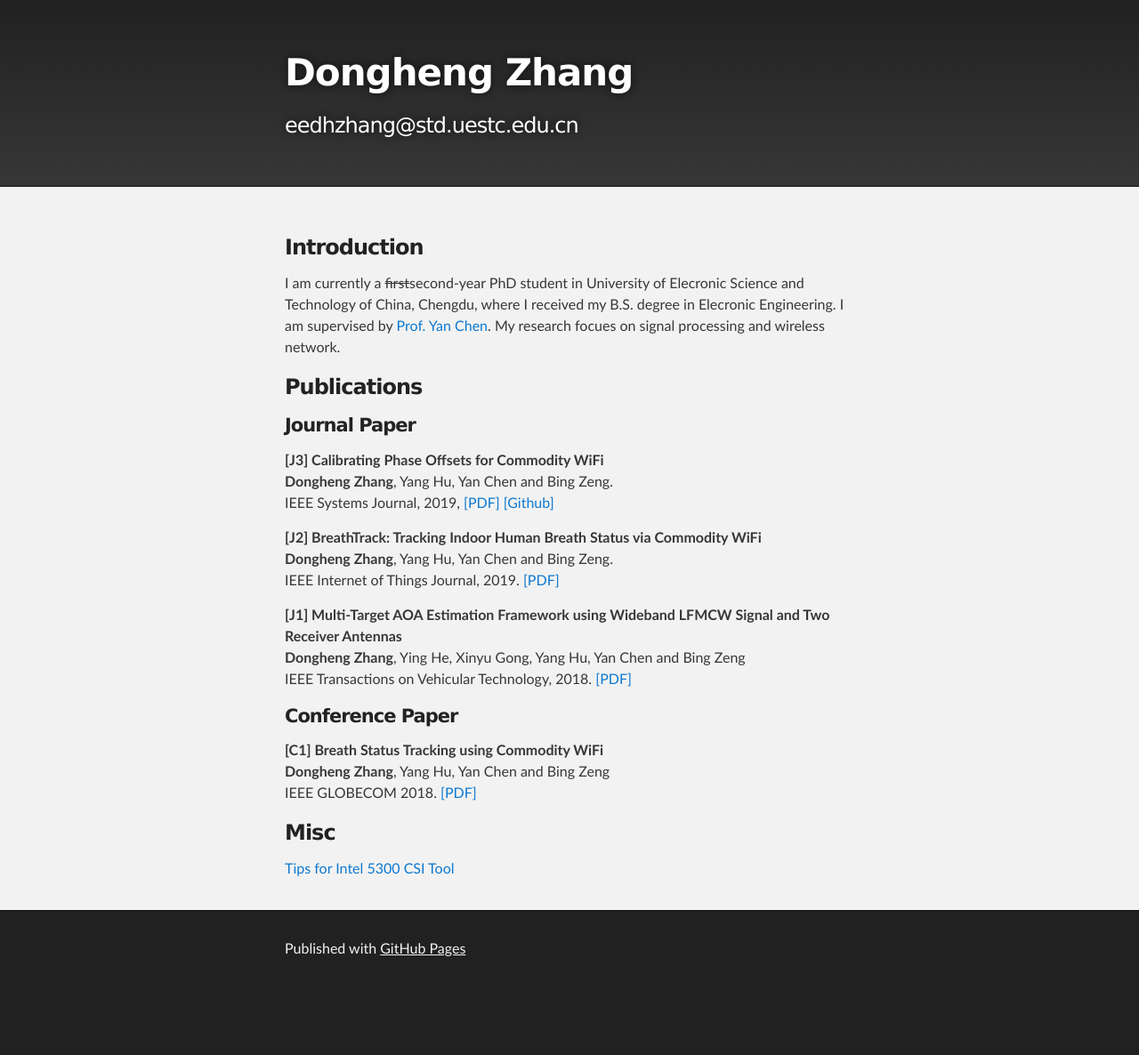
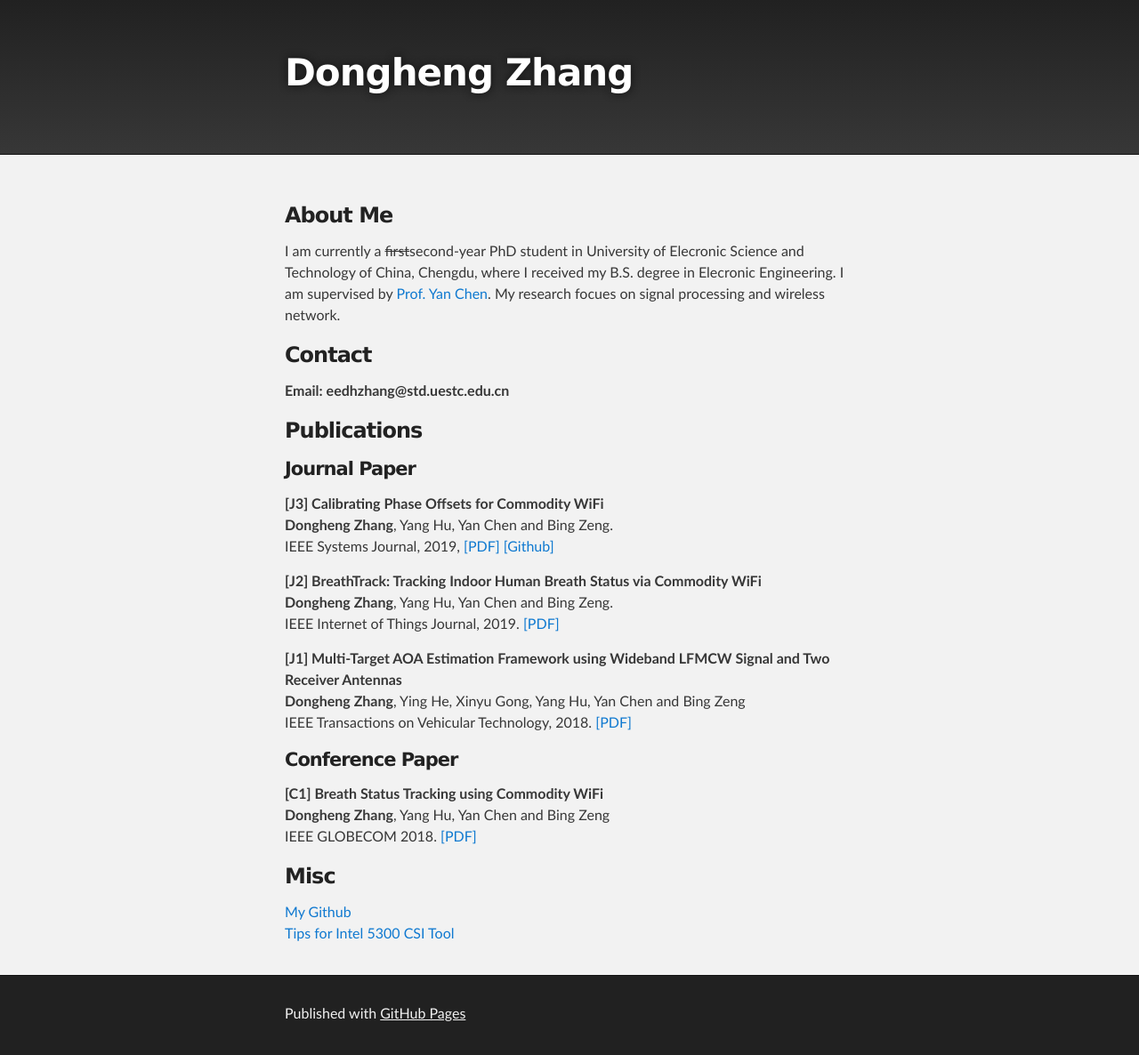
Before and after one commit to zhangdh24/zhangdh24.github.io, a Jekyll site: the page built from index.md, in a window 1280 px wide. Shown: the whole page at 89% size. Built offline with Jekyll 4.4.1, drawn with Linux system fonts in a browser that asks for light colours; the repository's description, which GitHub fills in, is left out; our own code applies the rules of GitHub Pages for plain Markdown files; before the commit the page ends 1113 px from its top, so only the background shows below that.

Commit message:
change main page

```diff
--- a/_config.yml
+++ b/_config.yml
@@ -1,5 +1,5 @@
 title: Dongheng Zhang
-description: eedhzhang@std.uestc.edu.cn
+#description: eedhzhang@std.uestc.edu.cn
 show_downloads: False
 google_analytics:
 theme: jekyll-theme-slate
--- a/index.md
+++ b/index.md
@@ -2,9 +2,14 @@
 layout: default
 ---
 
-### Introduction
+
+
+### About Me
 I am currently a <s>first</s>second-year PhD student in University of Elecronic Science and Technology of China, Chengdu, where I received my B.S. degree
-in Elecronic Engineering. I am supervised by [Prof. Yan Chen](https://scholar.google.com.hk/citations?user=MVOCn1AAAAAJ&hl=en). My research focues on signal processing and wireless network.
+in Elecronic Engineering. I am supervised by [Prof. Yan Chen](https://scholar.google.com.hk/citations?user=MVOCn1AAAAAJ&hl=en). My research focues on signal processing and wireless network. <br />
+
+### Contact
+**Email: eedhzhang@std.uestc.edu.cn** <br />
 
 ### Publications
 #### Journal Paper
@@ -27,4 +32,5 @@
 IEEE GLOBECOM 2018. [[PDF]](./pub/BreathTrack_GC.pdf)
 
 ### Misc
+[My Github](https://github.com/zhangdh24) <br />
 [Tips for Intel 5300 CSI Tool](./post/tipfor5300.html)
```
Also changed, not shown: post/tipfor5300.md (+3 -1 lines).
